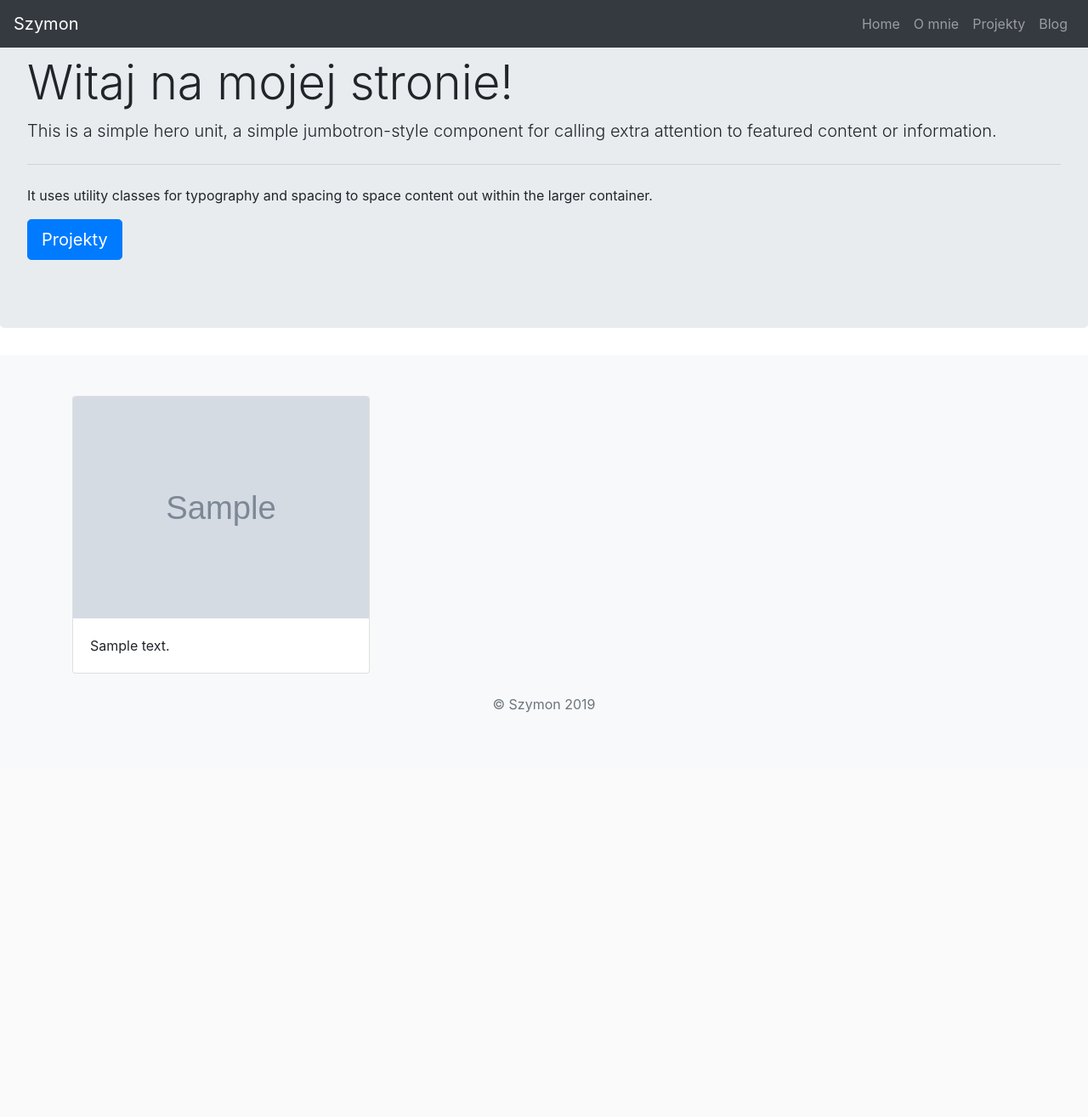
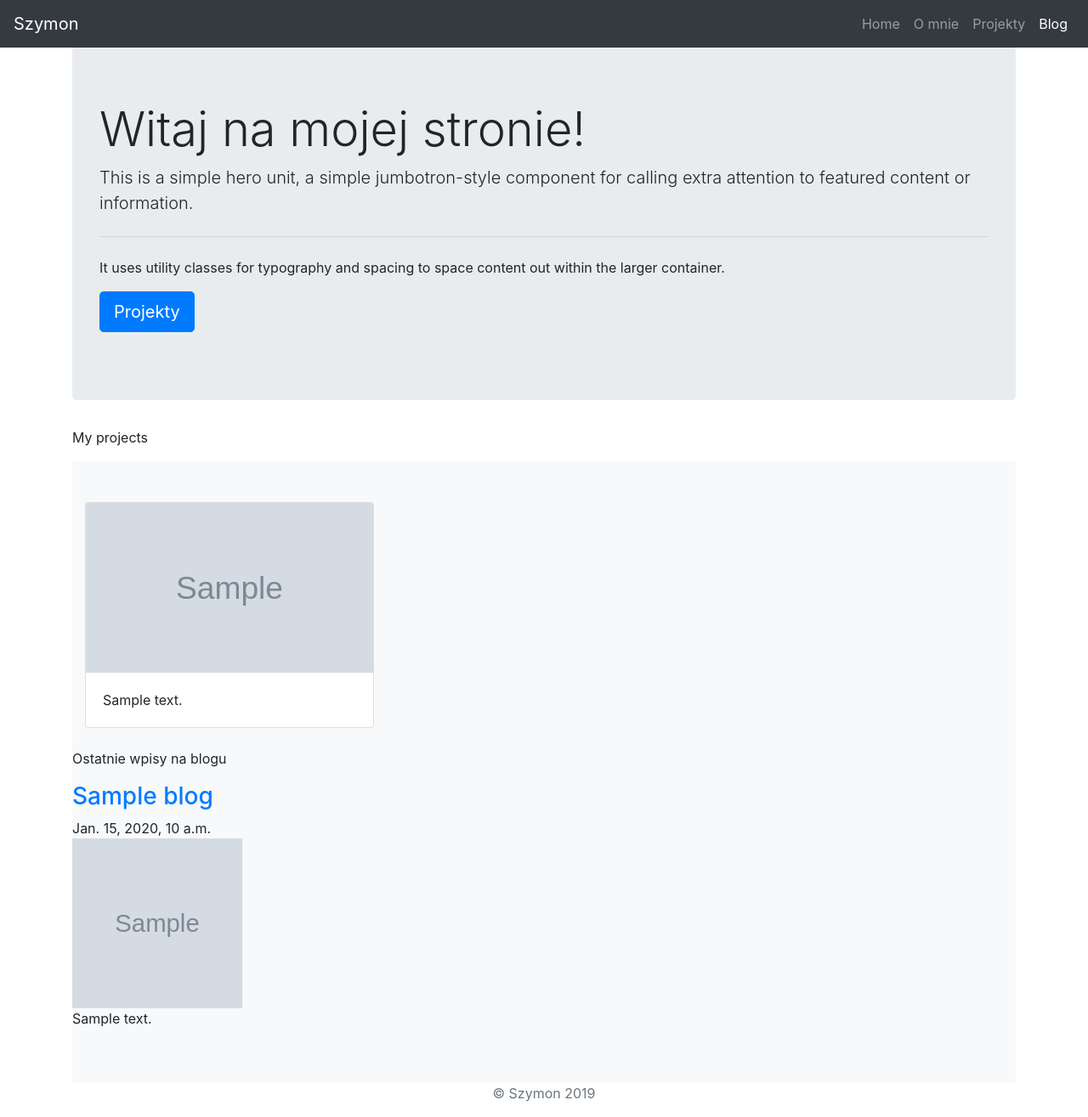
Before and after one commit to saaymon/portfolio, a Django app: template portfolio/jobs/templates/jobs/home.html in a window 1280 px wide. Shown: the whole page at 85% size. Before the commit the page ends 839 px from the top, so only its background shows below. Run offline with Django 3.2, Linux system fonts and the light colour scheme; the template is opened without the code that fills it: most values are stand-ins (such as "Sample title", 1, 10 or a date in 2020); grey boxes marked "Sample" are stand-in pictures; data that the repository does not hold is empty; some libraries are stand-ins or nearby versions.

Commit message:
many changes

```diff
--- a/portfolio/blog/templates/blog/detail.html
+++ b/portfolio/blog/templates/blog/detail.html
@@ -1,8 +1,7 @@
 {% extends "base.html" %}
 
 {% block content %}
-     <p>abc</p>
-     <p>abc</p>
+
      <p>{{ blog.title }}</p>
 
 {% endblock %}
--- a/portfolio/jobs/templates/jobs/home.html
+++ b/portfolio/jobs/templates/jobs/home.html
@@ -1,37 +1,7 @@
-<!DOCTYPE html>
-<html lang="en">
-<head>
-    <meta charset="UTF-8">
-    <link href="https://stackpath.bootstrapcdn.com/bootstrap/4.2.1/css/bootstrap.min.css" rel="stylesheet" integrity="sha384-GJzZqFGwb1QTTN6wy59ffF1BuGJpLSa9DkKMp0DgiMDm4iYMj70gZWKYbI706tWS" crossorigin="anonymous">
-    <title>Welcome !</title>
-</head>
-<body>
-    <header>
-        <nav class="navbar fixed-top navbar-expand-lg navbar-dark bg-dark ">
-                <a class="navbar-brand" href="{% url 'home' %}">Szymon</a>
-                 <button class="navbar-toggler" type="button" data-toggle="collapse" data-target="#navbarNav" aria-controls="navbarNav" aria-expanded="false" aria-label="Toggle navigation">
-                    <span class="navbar-toggler-icon"></span>
-                </button>
-            <div class="collapse navbar-collapse" id="navbarNav">
-                <ul class="navbar-nav ml-auto">
-                    <li class="nav-item">
-                        <a class="nav-link" href="#">Home <span class="sr-only">(current)</span></a>
-                    </li>
-                    <li class="nav-item">
-                        <a class="nav-link" href="#">O mnie</a>
-                    </li>
-                    <li class="nav-item">
-                        <a class="nav-link" href="#">Projekty</a>
-                    </li>
-                    <li class="nav-item">
-                        <a class="nav-link" href="{% url 'allblogs' %}">Blog</a>
-                    </li>
-                </ul>
-            </div>
-        </nav>
-    </header>
+{% extends "base.html" %}
 
-
+{% block title %}Home{% endblock %}
+{% block content %}
     <div class="jumbotron">
           <h1 class="display-4">Witaj na mojej stronie!</h1>
           <p class="lead">This is a simple hero unit, a simple jumbotron-style component for calling extra attention to featured content or information.</p>
@@ -41,28 +11,32 @@
             <a class="btn btn-primary btn-lg" href="#" role="button">Projekty</a>
           </p>
     </div>
+<div><p>My projects</p></div>
     <div class="album py-5 bg-light">
         <div class="container">
             <div class="row">
+
     {% for job in jobs.all %}
     <div class="col-md-4">
         <div class="card mb-4 box-shadow">
-            <img class="card-img-top" src="{{job.image.url}}">
+            <img class="card-img-top" src="{{job.image.url}}" height="200"/>
             <div class="card-body">
                 <p class="card-text">{{job.summary}}</p>
             </div>
         </div>
     </div>
+    {% endfor %}
+            </div></div>
 
+    <p>Ostatnie wpisy na blogu</p>
 
-    {% endfor %}
-    </div>
-    </div>
+    {% for blog in blogs %}
+            <a href="{%url 'detail' blog.id%}"><h3>{{ blog.title }}</h3></a>
+            {{ blog.pub_date_pretty }}
+            <br />
+            <img class="image-fluid" src="{{ blog.image.url }}" height="200" width="200" />
+            <br />
+            <p>{{ blog.summary }} </p>
+                {% endfor %}
 
-    <footer class="text-muted">
-        <div class="container text-center">
-            <p>© Szymon {%  now "Y" %}</p>
-        </div>
-    </footer>
-</body>
-</html>
+{% endblock %}
--- /dev/null
+++ b/portfolio/portfolio/static/custompage.css
@@ -0,0 +1,8 @@
+body {
+    padding-top: 55px;
+  }
+
+
+navbar-brand {
+  font-size: 100px;
+}
--- a/portfolio/portfolio/templates/base.html
+++ b/portfolio/portfolio/templates/base.html
@@ -3,12 +3,15 @@
 <html lang="en">
 <head>
     <meta charset="UTF-8">
-    <link href="https://stackpath.bootstrapcdn.com/bootstrap/4.2.1/css/bootstrap.min.css" rel="stylesheet" integrity="sha384-GJzZqFGwb1QTTN6wy59ffF1BuGJpLSa9DkKMp0DgiMDm4iYMj70gZWKYbI706tWS" crossorigin="anonymous">
+    <link type="text/css" href="https://stackpath.bootstrapcdn.com/bootstrap/4.2.1/css/bootstrap.min.css" rel="stylesheet" integrity="sha384-GJzZqFGwb1QTTN6wy59ffF1BuGJpLSa9DkKMp0DgiMDm4iYMj70gZWKYbI706tWS" crossorigin="anonymous">
+    <link type="text/css" rel="stylesheet" href="{% static 'custompage.css' %}">
     <title>Welcome !</title>
 </head>
+
 <body>
+
     <header>
-        <nav class="navbar navbar-expand-lg navbar-dark bg-dark navbar-fixed-top">
+        <nav class="navbar navbar-expand-md navbar-dark fixed-top bg-dark">
   <a class="navbar-brand" href="{% url 'home' %}">Szymon</a>
   <button class="navbar-toggler" type="button" data-toggle="collapse" data-target="#navbarNav" aria-controls="navbarNav" aria-expanded="false" aria-label="Toggle navigation">
     <span class="navbar-toggler-icon"></span>
@@ -19,29 +22,32 @@
                   <a class="nav-link" href="{% url 'home' %}">Home <span class="sr-only">(current)</span></a>
               </li>
               <li class="nav-item">
-                        <a class="nav-link" href="#">O mnie</a>
+                  <a class="nav-link" href="{% url 'about' %}">O mnie</a>
               </li>
               <li class="nav-item">
                   <a class="nav-link" href="#">Projekty</a>
               </li>
               <li class="nav-item">
-                        <a class="nav-link active" href="#">Blog</a>
+                  <a class="nav-link active" href="{% url 'allblogs' %}">Blog</a>
               </li>
           </ul>
   </div>
 </nav>
     </header>
-
-    <div id="content">
+    <div class="container">
   {% block content %}
     {% endblock %}
     </div>
 
 
+    <div id="footer">
     <footer class="text-muted">
         <div class="container text-center">
             <p>© Szymon {%  now "Y" %}</p>
         </div>
-    </footer>
+    </footer></div>
+    <script src="https://code.jquery.com/jquery-3.3.1.slim.min.js" integrity="sha384-q8i/X+965DzO0rT7abK41JStQIAqVgRVzpbzo5smXKp4YfRvH+8abtTE1Pi6jizo" crossorigin="anonymous"></script>
+<script src="https://cdnjs.cloudflare.com/ajax/libs/popper.js/1.14.6/umd/popper.min.js" integrity="sha384-wHAiFfRlMFy6i5SRaxvfOCifBUQy1xHdJ/yoi7FRNXMRBu5WHdZYu1hA6ZOblgut" crossorigin="anonymous"></script>
+<script src="https://stackpath.bootstrapcdn.com/bootstrap/4.2.1/js/bootstrap.min.js" integrity="sha384-B0UglyR+jN6CkvvICOB2joaf5I4l3gm9GU6Hc1og6Ls7i6U/mkkaduKaBhlAXv9k" crossorigin="anonymous"></script>
 </body>
 </html>
--- a/portfolio/portfolio/urls.py
+++ b/portfolio/portfolio/urls.py
@@ -1,12 +1,16 @@
+from django.views.generic.list import ListView
 from django.contrib import admin
 from django.urls import path, include
 from django.conf import settings
 from django.conf.urls.static import static
+from jobs.views import Allview
 import jobs.views
 
 urlpatterns = [
     path('admin/', admin.site.urls),
-    path('', jobs.views.home, name='home'),
-    path('blog/', include('blog.urls'))
+    path('', Allview.as_view(), name='home'),
+    path('about/', jobs.views.about, name='about'),
+    path('blog/', include('blog.urls')),
+
 
 ] + static(settings.MEDIA_URL, document_root=settings.MEDIA_ROOT)
```
Also changed, not shown: portfolio/blog/templates/blog/allblogs.html (+9 -40 lines), portfolio/jobs/templates/jobs/aboutme.html (added, +15 -0 lines), portfolio/jobs/views.py (+18 -3 lines), portfolio/portfolio/static/base.html (deleted, +0 -10 lines). Lines whose indentation alone changed are shown as unchanged.
